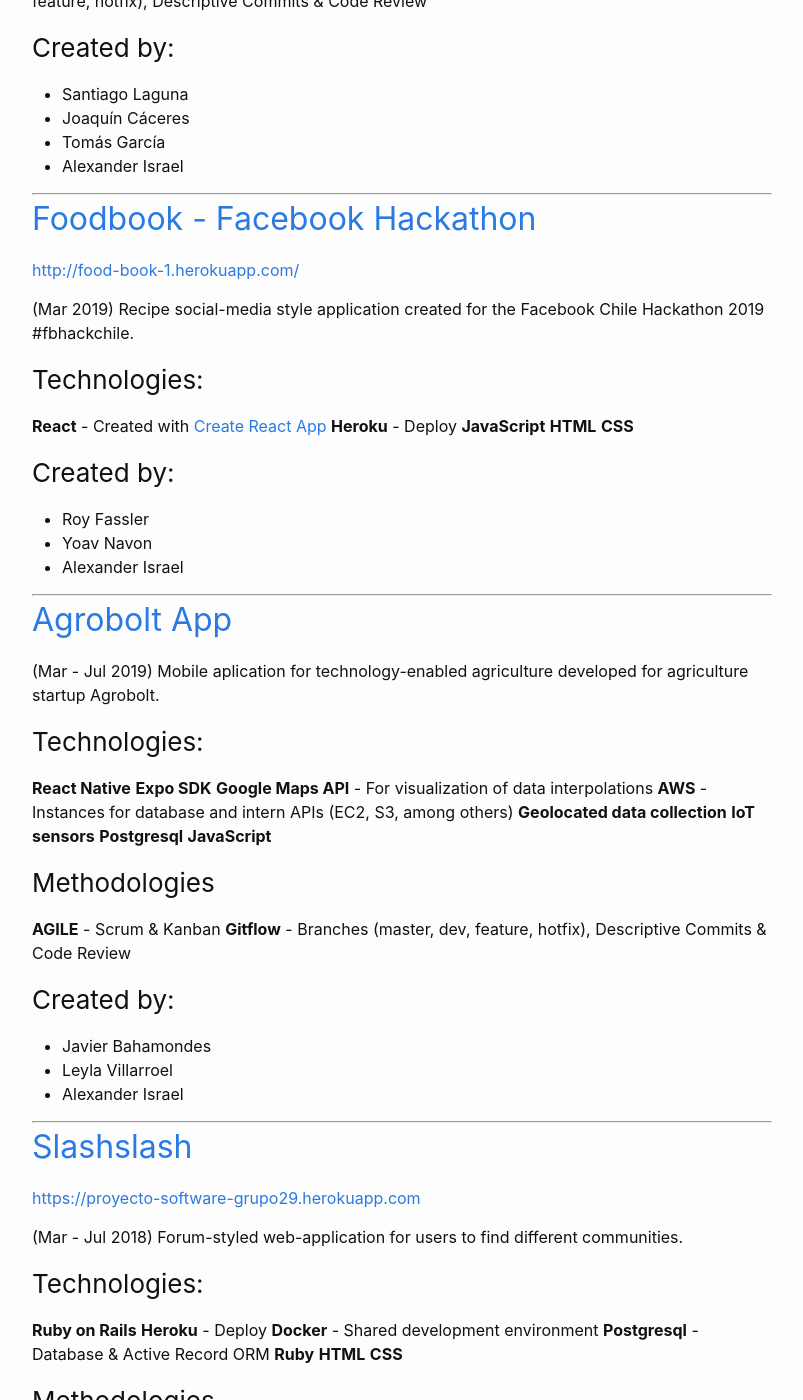
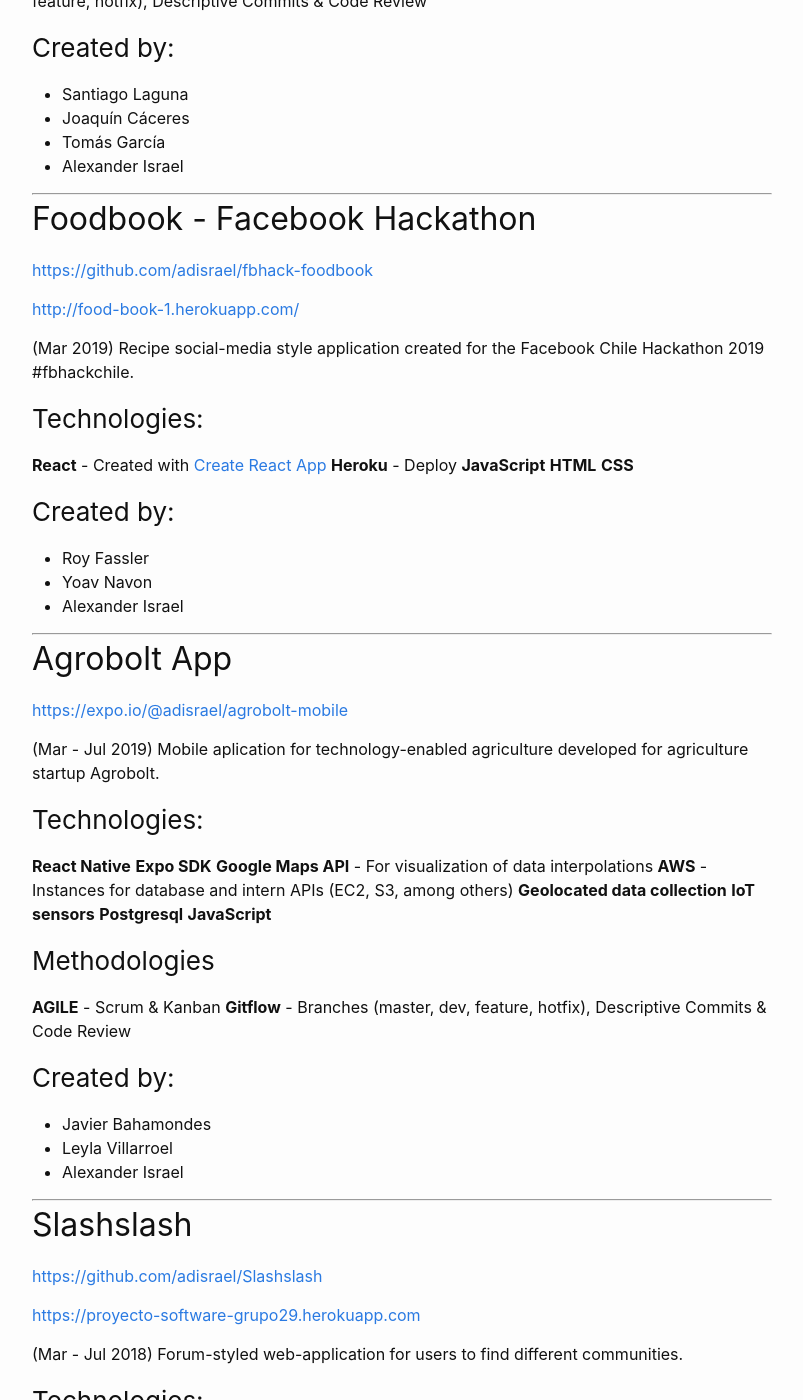
Before and after one commit to adisrael/adisrael.github.io, a Jekyll site: the page built from projects.md, in a window 1280 px wide and 1400 px high, scrolled down 1867 px. Shown: the whole window, without its empty margins (238-1041 px from the left). Built offline with Jekyll 4.4.1, drawn with Linux system fonts in a browser that asks for light colours.

Commit message:
updated links and toc

```diff
--- a/projects.md
+++ b/projects.md
@@ -4,16 +4,18 @@
 permalink: /projects/
 ---
 
-* [Finance Pod - Personal Finance Administrator](#Finance-Pod---Personal-Finance-Administrator)
-* [University Courses Administration App](#University-Courses-Administration-App)
-* [Huihuinga - Conference Organization App](#Huihuinga---Conference-Organization-App)
-* [Foodbook - Facebook Hackathon](#Foodbook---Facebook-Hackathon)
-* [Agrobolt App](#Agrobolt-App)
-* [Slashslash](#Slashslash)
+* [Finance Pod - Personal Finance Administrator](#finance-pod)
+* [University Courses Administration App](#university)
+* [Huihuinga - Conference Organization App](#huihuinga)
+* [Foodbook - Facebook Hackathon](#foodbook)
+* [Agrobolt App](#agrobolt)
+* [Slashslash](#slashslash)
 
 ---
 
-## Finance Pod - Personal Finance Administrator
+<h2 id="finance-pod">
+  Finance Pod - Personal Finance Administrator
+</h2>
 
 [https://finance-pod-web.herokuapp.com/](https://finance-pod-web.herokuapp.com/)
 
@@ -47,7 +49,9 @@
 
 ---
 
-## University Courses Administration App
+<h2 id="university">
+  University Courses Administration App
+</h2>
 
 [https://grupo2testing.herokuapp.com](https://grupo2testing.herokuapp.com)
 
@@ -82,7 +86,9 @@
 
 ---
 
-## Huihuinga - Conference Organization App
+<h2 id="huihuinga">
+  Huihuinga - Conference Organization App
+</h2>
 
 [https://www.youtube.com/watch?v=8P1ntN03shk&t=2s](https://www.youtube.com/watch?v=8P1ntN03shk&t=2s) (ES - Spanish)
 
@@ -111,7 +117,11 @@
 
 ---
 
-## [Foodbook - Facebook Hackathon](https://github.com/adisrael/fbhack-foodbook)
+<h2 id="foodbook">
+  Foodbook - Facebook Hackathon
+</h2>
+
+[https://github.com/adisrael/fbhack-foodbook](https://github.com/adisrael/fbhack-foodbook)
 
 [http://food-book-1.herokuapp.com/](http://food-book-1.herokuapp.com/)
 
@@ -131,7 +141,11 @@
 
 ---
 
-## [Agrobolt App](https://expo.io/@adisrael/agrobolt-mobile)
+<h2 id="agrobolt">
+  Agrobolt App
+</h2>
+
+[https://expo.io/@adisrael/agrobolt-mobile](https://expo.io/@adisrael/agrobolt-mobile)
 
 (Mar - Jul 2019) Mobile aplication for technology-enabled agriculture developed for agriculture startup Agrobolt.
 
@@ -156,7 +170,11 @@
 
 ---
 
-## [Slashslash](https://github.com/adisrael/Slashslash)
+<h2 id="agrobolt">
+  Slashslash
+</h2>
+
+[https://github.com/adisrael/Slashslash](https://github.com/adisrael/Slashslash)
 
 [https://proyecto-software-grupo29.herokuapp.com](https://proyecto-software-grupo29.herokuapp.com)
 
```
